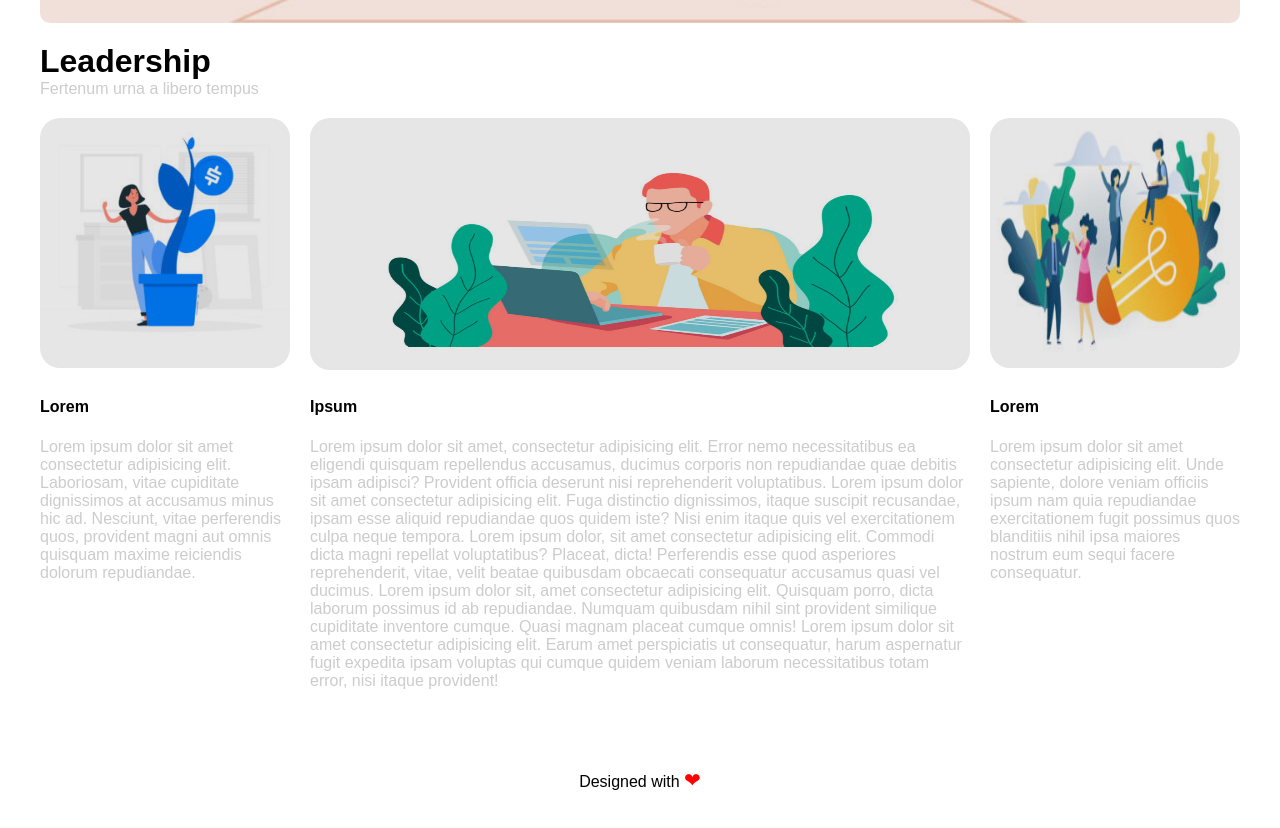
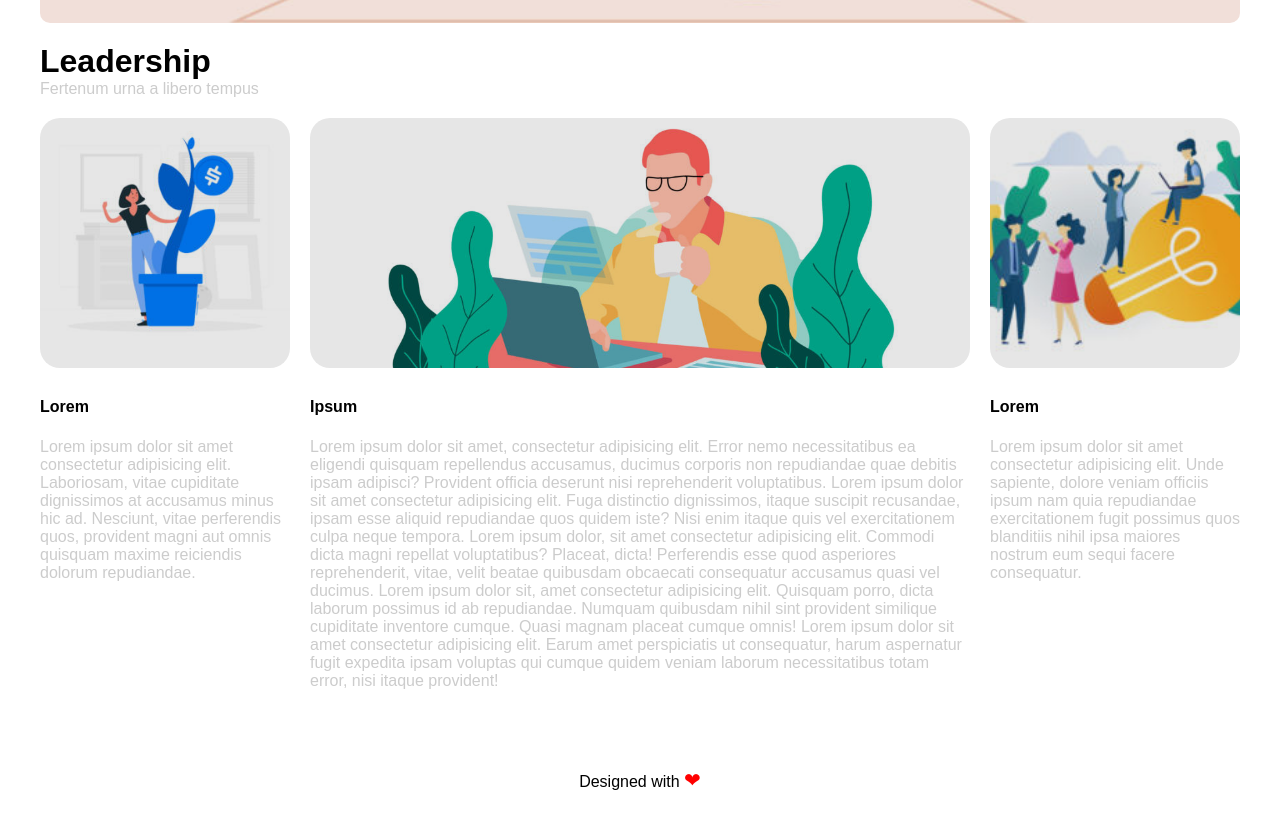
Before and after one commit to Cezar2001/htmlcss-wp, a plain HTML site: page index.html in a window 1280 px wide. Shown: the part 835-1663 px from the top of the page. Drawn offline with Linux system fonts and the light colour scheme.

Commit message:
esercizio terminato

```diff
--- a/css/img/style.css
+++ b/css/img/style.css
@@ -103,7 +103,8 @@ img{
 
 .big-foto{
     width: 660px;
-    height: 252px;
+    height: 250px;
+    object-fit: cover;
 }
 
 .margin.right{
@@ -114,6 +115,7 @@ img{
 .medium-foto{
     height: 250px;
     width: 250px;
+    object-fit: cover;
 }
 
 h4{
```
